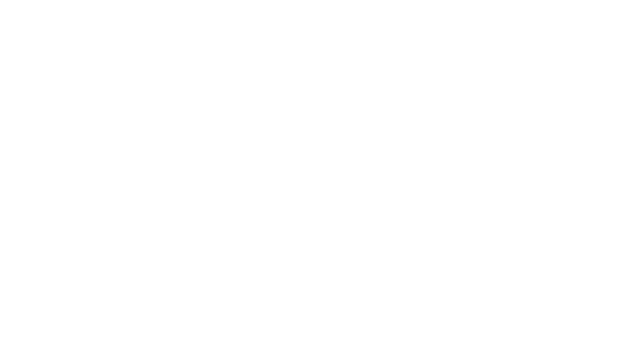
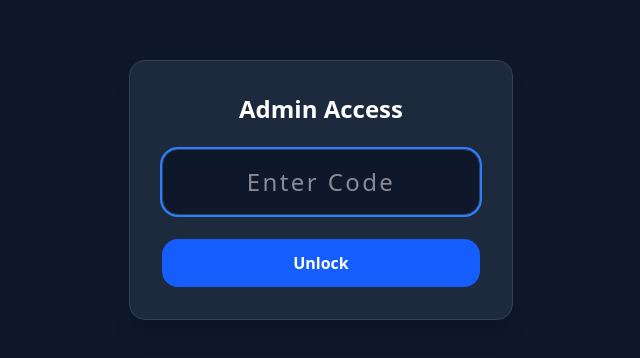
Before and after one commit to Beteage/ServiceTagger-fixed, a React (Vite) app in the folder client/: page /admin in a window 1280 px wide. Before the commit this address had no page. Shown: the part 210-568 px from the top of the page, without its empty margins (319-959 px from the left). Built offline with nearby package versions, Linux system fonts and the light colour scheme.

Commit message:
Add simple admin access page with code 2252

```diff
--- a/client/src/App.tsx
+++ b/client/src/App.tsx
@@ -2,6 +2,7 @@ import { BrowserRouter, Routes, Route, Navigate } from 'react-router-dom';
 import { AuthProvider, useAuth } from './context/AuthContext';
 import LoginPage from './pages/LoginPage';
 import RegisterPage from './pages/RegisterPage';
+import AdminAccessPage from './pages/AdminAccessPage';
 import DashboardPage from './pages/DashboardPage';
 import AIDashboardPage from './pages/AIDashboardPage';
 import PricebookPage from './pages/PricebookPage';
@@ -25,6 +26,7 @@ function App() {
         <Routes>
           <Route path="/login" element={<LoginPage />} />
           <Route path="/register" element={<RegisterPage />} />
+          <Route path="/admin" element={<AdminAccessPage />} />
           <Route
             path="/dashboard"
             element={
--- /dev/null
+++ b/client/src/pages/AdminAccessPage.tsx
@@ -0,0 +1,49 @@
+import React, { useState } from 'react';
+import api from '../api/axios';
+import { useAuth } from '../context/AuthContext';
+import { useNavigate } from 'react-router-dom';
+
+const AdminAccessPage: React.FC = () => {
+    const [code, setCode] = useState('');
+    const [error, setError] = useState('');
+    const { login } = useAuth();
+    const navigate = useNavigate();
+
+    const handleSubmit = async (e: React.FormEvent) => {
+        e.preventDefault();
+        try {
+            const { data } = await api.post('/auth/quick-access', { code });
+            login(data.token, data.user);
+            navigate('/dashboard');
+        } catch (err: any) {
+            setError('Invalid Access Code');
+        }
+    };
+
+    return (
+        <div className="min-h-screen flex items-center justify-center bg-slate-900">
+            <div className="bg-slate-800 p-8 rounded-2xl shadow-xl w-full max-w-sm border border-slate-700">
+                <h2 className="text-2xl font-bold text-white mb-6 text-center">Admin Access</h2>
+                {error && <div className="bg-red-500/20 text-red-200 p-3 rounded-lg mb-4 text-sm font-medium text-center">{error}</div>}
+                <form onSubmit={handleSubmit}>
+                    <input
+                        type="password"
+                        placeholder="Enter Code"
+                        className="w-full p-4 bg-slate-900 border border-slate-700 rounded-lg text-white text-center text-2xl tracking-widest focus:ring-2 focus:ring-blue-500 outline-none transition-all mb-6"
+                        value={code}
+                        onChange={(e) => setCode(e.target.value)}
+                        autoFocus
+                    />
+                    <button
+                        type="submit"
+                        className="w-full bg-blue-600 text-white font-bold p-3 rounded-lg hover:bg-blue-500 transition-all"
+                    >
+                        Unlock
+                    </button>
+                </form>
+            </div>
+        </div>
+    );
+};
+
+export default AdminAccessPage;
```
Also changed, not shown: 2 other files (tests, documents, lock files or other folders).
